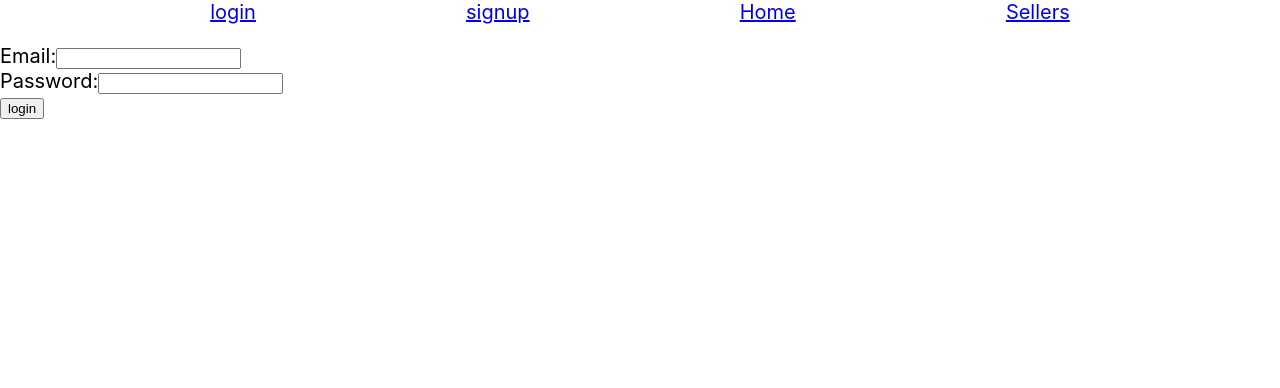
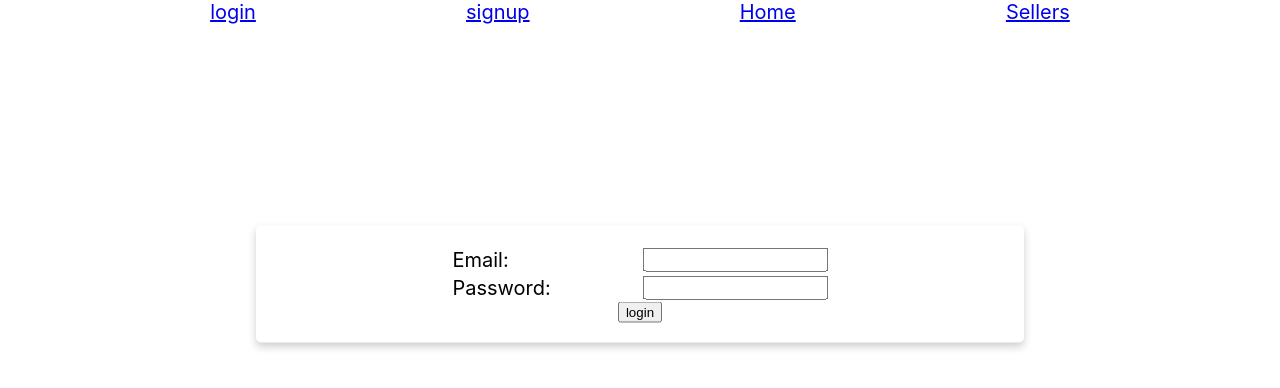
Before and after one commit to steventouba/TheBakeShopFrontend, a React (Create React App) app: page /login in a window 1280 px wide. Shown: the top 388 px of the page. Built offline with nearby package versions, Linux system fonts and the light colour scheme.

Commit message:
Style session forms

```diff
--- a/src/App.jsx
+++ b/src/App.jsx
@@ -3,8 +3,8 @@ import HomePage from './components/HomePage';
 import ProductShow from './components/ProductShow';
 import UserIndex from './components/UserIndex';
 import UserShow from "./components/UserShow";
-import SignupForm from "./components/SignUpForm";
-import LogInForm from "./components/LoginForm";
+import SignupForm from "./components/forms/SignUpForm";
+import LogInForm from "./components/forms/LoginForm";
 import Navbar from "./components/NavBar";
 import NoMatch from './components/NoMatch';
 
--- a/src/components/HomePage.jsx
+++ b/src/components/HomePage.jsx
@@ -1,6 +1,5 @@
 import React from 'react';
 import ProductIndex from './ProductIndex';
-import WithAuth from '../HOCs/WithAuth';
 
 function HomePage() {
 
--- a/src/components/LoginForm.jsx
+++ /dev/null
@@ -1,52 +0,0 @@
-import React, { useContext, useState } from 'react';
-import Axios from 'axios';
-import { useHistory } from 'react-router-dom';
-import AuthContext from '../context/authContext';
-
-function LogInForm(props) {
-  const { setAuth } = useContext(AuthContext);
-  const [email, setEmail] = useState("");
-  const [password, setPassword] = useState("");
-  const history = useHistory();
-
-  const handleSubmit = (e) => {
-    e.preventDefault();
-    const data = { username: email, password, }
-    Axios.post("/users/login", data)
-      .then(
-        res => {
-          const {data, headers } = res;
-          localStorage.setItem("savedToken", headers.authorization)
-          setAuth(data)
-        })
-      .then(history.push("/"))
-      .catch(console.log)
-  };
-
-  return (
-    <form onSubmit={handleSubmit}>
-      <label htmlFor="email">Email:</label>
-      <input
-        type="email"
-        id="email"
-        name="email"
-        value={email}
-        onChange={event => setEmail(event.target.value)}
-      />
-      <br />
-      <label htmlFor="password">Password:</label>
-      <input
-        type="password"
-        id="password"
-        name="password"
-        value={password}
-        onChange={event => setPassword(event.target .value)}
-      />
-      <br />
-      <button type="submit">login</button>
-    </form>
-
-  )
-}
-
-export default LogInForm;
--- /dev/null
+++ b/src/components/forms/LoginForm.jsx
@@ -0,0 +1,58 @@
+import React, { useContext, useState } from 'react';
+import Axios from 'axios';
+import { useHistory } from 'react-router-dom';
+import AuthContext from '../../context/authContext';
+import styles from '../../stylesheets/Form.module.css';
+
+function LogInForm() {
+  const { setAuth } = useContext(AuthContext);
+  const [email, setEmail] = useState("");
+  const [password, setPassword] = useState("");
+  const history = useHistory();
+
+  const handleSubmit = (e) => {
+    e.preventDefault();
+    const data = { username: email, password, }
+    Axios.post("/users/login", data)
+      .then(
+        res => {
+          const { data, headers } = res;
+          localStorage.setItem("savedToken", headers.authorization)
+          setAuth(data)
+        })
+      .then(history.push("/"))
+      .catch(console.log)
+  };
+
+  return (
+    <main className={styles.wrapper}>
+      <div className={styles.card}>
+        <form onSubmit={handleSubmit} className={styles.container}>
+          <div className={styles.group}>
+            <label htmlFor="email">Email</label>
+            <input
+              type="email"
+              id="email"
+              name="email"
+              value={email}
+              onChange={event => setEmail(event.target.value)}
+            />
+          </div>
+          <div className={styles.group}>
+            <label htmlFor="password">Password</label>
+            <input
+              type="password"
+              id="password"
+              name="password"
+              value={password}
+              onChange={event => setPassword(event.target.value)}
+            />
+          </div>
+          <button type="submit">login</button>
+        </form>
+      </div>
+    </main>
+  )
+}
+
+export default LogInForm;
--- a/src/components/SignUpForm.jsx
+++ b/src/components/forms/SignUpForm.jsx
@@ -1,6 +1,6 @@
 import React from 'react';
 import Axios from 'axios';
-import styles from '../stylesheets/Form.module.css';
+import styles from '../../stylesheets/Form.module.css';
 
 class SignupForm extends React.Component {
   constructor(props) {
@@ -31,7 +31,6 @@ class SignupForm extends React.Component {
       .then((res) => console.log(res))
       .catch(console.log)
   }
-
 
   render() {
     const { firstName, lastName, email, password, matchingPassword } = this.state;
@@ -92,7 +91,6 @@ class SignupForm extends React.Component {
             </div>
             <button type="submit" value="submit">Sign up</button>
           </form>
-
         </div>
       </main>
     )
```
